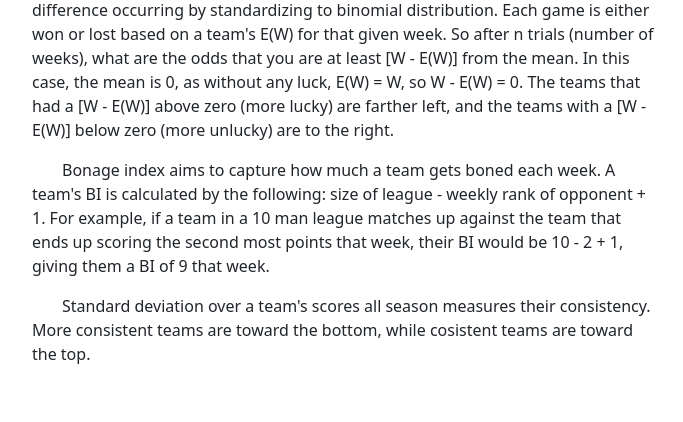
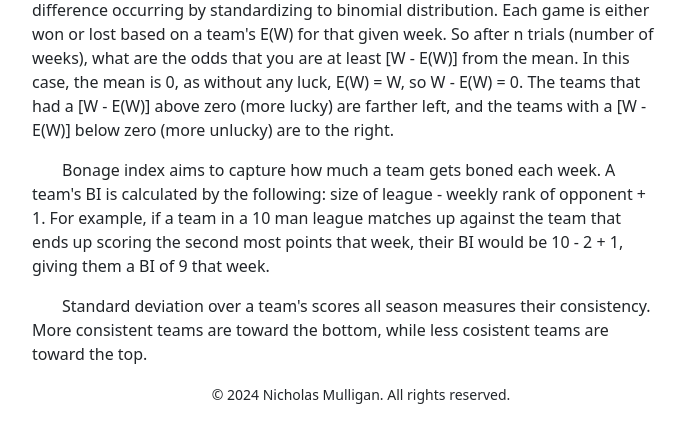
Before and after one commit to nmul1801/mysite, a Django app: template analysis/templates/analysis.html in a window 1280 px wide. Shown: the part 522-944 px from the top of the page, without its empty margins (294-977 px from the left). Before the commit the page ends 886 px from the top, so only its background shows below. Run offline with Django 4.2, Linux system fonts and the light colour scheme; the template is opened without the code that fills it, so the values that code supplies are empty.

Commit message:
2024 copyright

```diff
--- a/analysis/templates/analysis.html
+++ b/analysis/templates/analysis.html
@@ -41,8 +41,11 @@
         {{ bi_g|safe }}
         <p class="mt-3">
             Standard deviation over a team's scores all season measures their consistency. More consistent teams are toward the
-            bottom, while cosistent teams are toward the top.
+            bottom, while less cosistent teams are toward the top.
         </p>
         {{ consistency_g|safe }}
     </div>
+    <footer>
+        <p class="text-center text-"><small>&copy; 2024 Nicholas Mulligan. All rights reserved.</small></p>
+    </footer>
 {% endblock %}
--- a/analysis/templates/index.html
+++ b/analysis/templates/index.html
@@ -127,6 +127,6 @@
 
   </div>
   <footer>
-    <p class="text-center text-"><small>&copy; 2023 Nicholas Mulligan. All rights reserved.</small></p>
+    <p class="text-center text-"><small>&copy; 2024 Nicholas Mulligan. All rights reserved.</small></p>
   </footer>
 {% endblock %}
```
